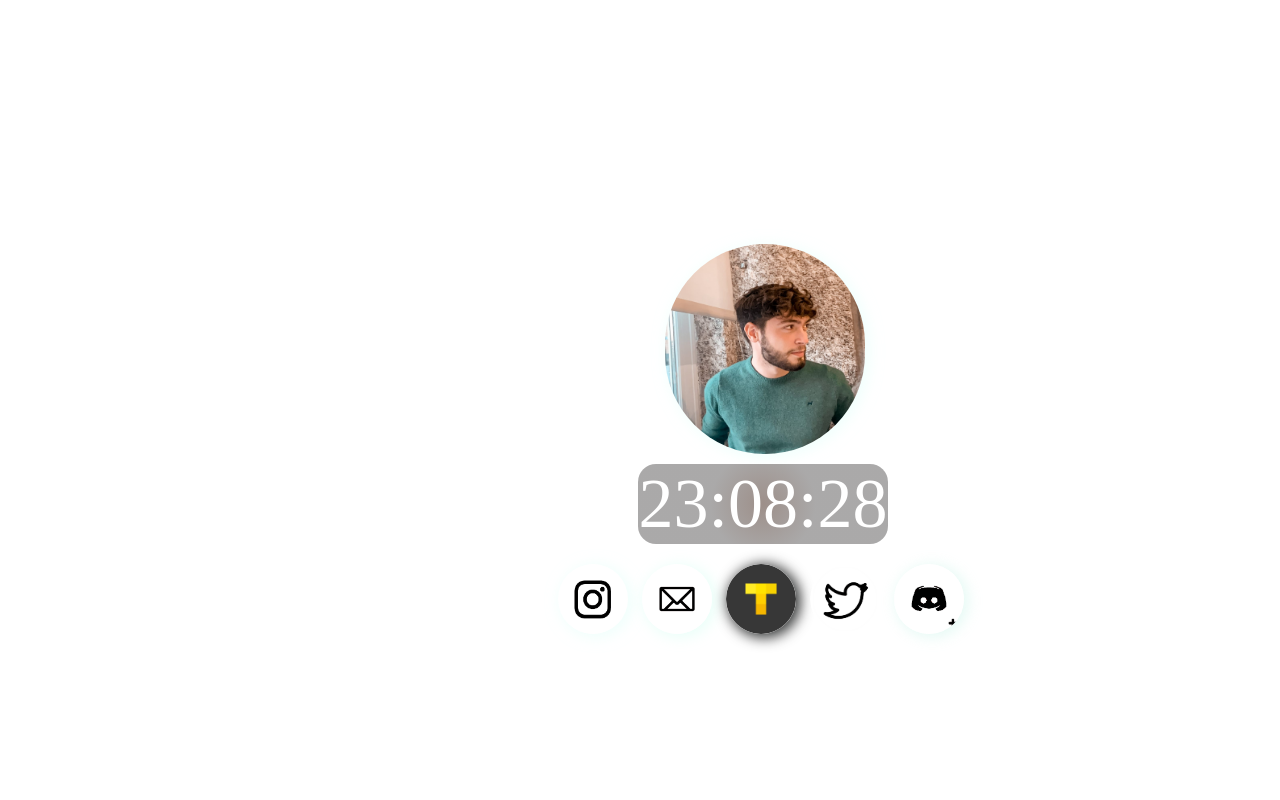
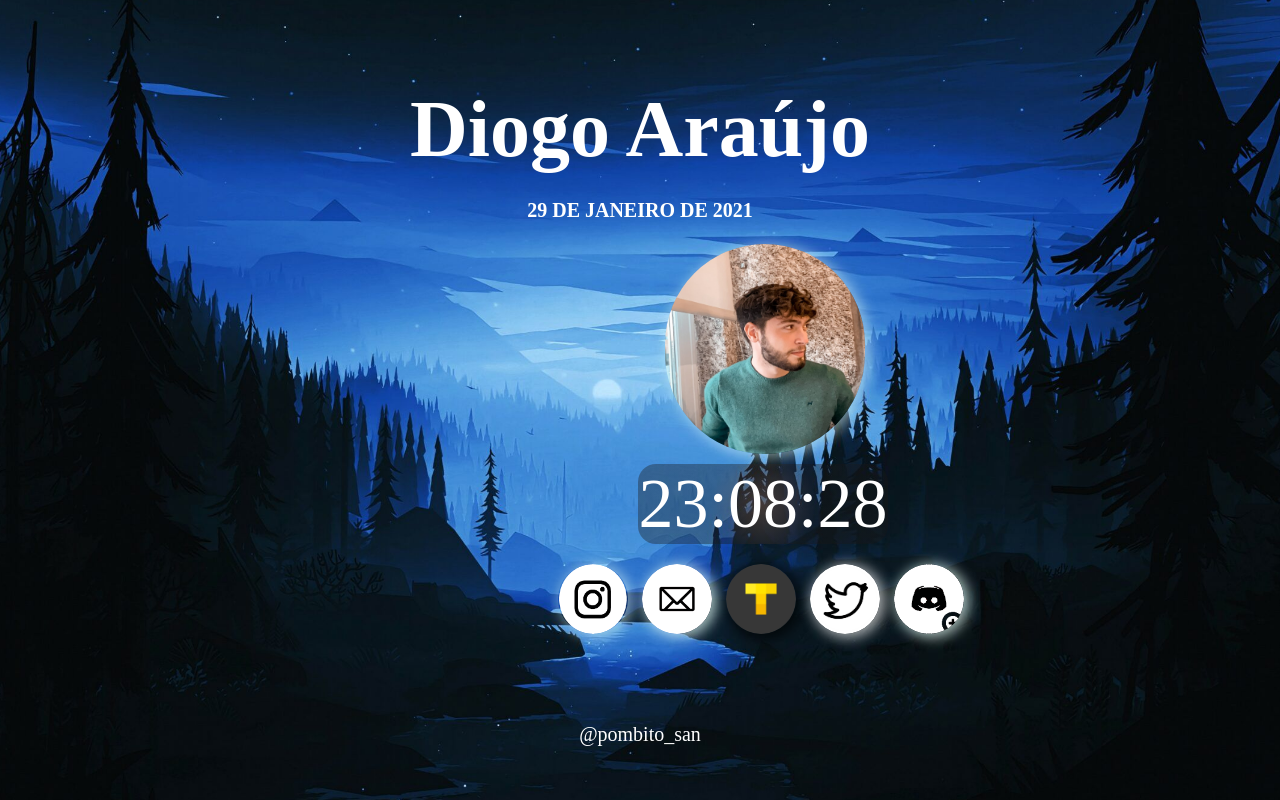
Before and after one commit to DMdSA/Html_wk, a plain HTML site: page index.html in a window 1280 px wide. Drawn offline with Linux system fonts and the light colour scheme.

Commit message:
Update stylesheet.css

```diff
--- a/stylesheet.css
+++ b/stylesheet.css
@@ -8,7 +8,7 @@ img {
 
 body{
 
-    background-image: url("../Fotos/fundo.jpg");
+    background-image: url("fundo.jpg");
     background-repeat: no-repeat;
     background-size: 1538px;
     background-position: center;
```
